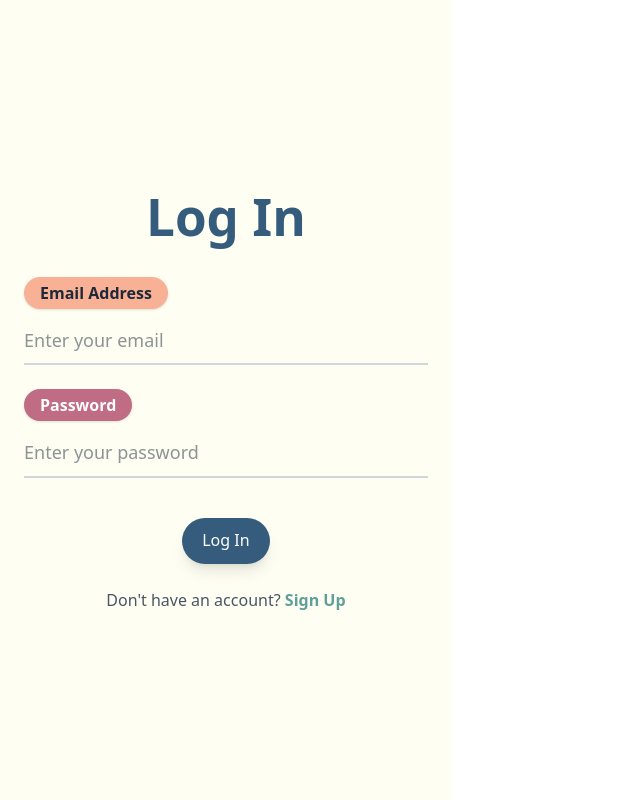
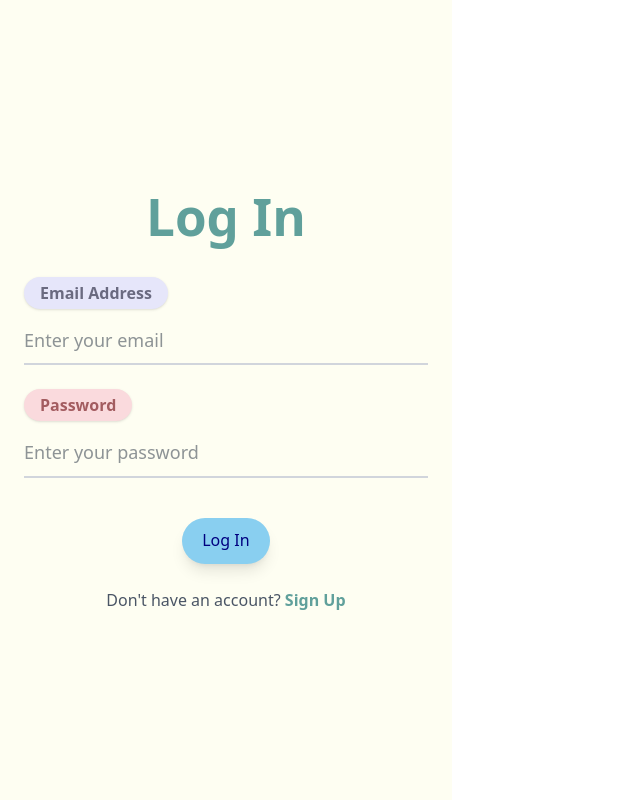
Before and after one commit to jobsy-1/jobsy-v1, a React (Vite) app: page /auth/login in a window 1280 px wide. Shown: the whole page, without its empty margins (0-640 px from the left). Built offline with nearby package versions, Linux system fonts and the light colour scheme.

Commit message:
women again

```diff
--- a/src/components/Header.jsx
+++ b/src/components/Header.jsx
@@ -90,7 +90,7 @@ function Header() {
             {/* Using Link for internal navigation */}
             <Link
               to="/signup"
-              className="bg-[#60a09b] text-white py-1 px-3 sm:py-2 sm:px-6 rounded-full text-sm sm:text-lg font-semibold hover:bg-[#8e82b4] transition-colors flex-shrink-0"
+              className="bg-[#89cff0] text-white py-1 px-3 sm:py-2 sm:px-6 rounded-full text-sm sm:text-lg font-semibold hover:bg-[#8e82b4] transition-colors flex-shrink-0"
             >
               {/* Use t() for button text */}
               {t('Get Started')}
--- a/src/pages/LoginPage.jsx
+++ b/src/pages/LoginPage.jsx
@@ -137,7 +137,7 @@ function LoginPage() {
     <div className="min-h-screen bg-[#fefef2] flex flex-col items-center justify-center p-6">
       <div className="w-full max-w-md">
         {/* Translate the page title */}
-        <h1 className="text-3xl font-bold text-center text-[#355C7D] mb-8">
+        <h1 className="text-3xl font-bold text-center text-[#60a09b] mb-8">
           {t('Log In')}
         </h1>
 
@@ -146,7 +146,7 @@ function LoginPage() {
           {/* Email Input */}
           <div>
             <label htmlFor="email" className="inline-block mb-2">
-              <span className="px-4 py-1 bg-[#F8B195] text-gray-800 font-semibold rounded-full shadow-sm inline-flex items-center justify-center cursor-pointer">
+              <span className="px-4 py-1 text-[#6A6A80] bg-[#E6E6FA] font-semibold rounded-full shadow-sm inline-flex items-center justify-center cursor-pointer">
                 {t('Email Address')} {/* Translate label */}
               </span>
             </label>
@@ -164,7 +164,7 @@ function LoginPage() {
           {/* Password Input */}
           <div>
             <label htmlFor="password" className="inline-block mb-2">
-               <span className="px-4 py-1 bg-[#C06C84] text-white font-semibold rounded-full shadow-sm inline-flex items-center justify-center cursor-pointer">
+               <span className="px-4 py-1 bg-[#FADADD] text-[#A35C60] font-semibold rounded-full shadow-sm inline-flex items-center justify-center cursor-pointer">
                 {t('Password')} {/* Translate label */}
                </span>
             </label>
@@ -184,7 +184,7 @@ function LoginPage() {
             <button
               type="submit"
               disabled={loading}
-              className={`py-3 px-8 border border-transparent rounded-full shadow-lg text-lg font-bold text-white bg-[#355C7D] hover:bg-[#456C9D] focus:outline-none focus:ring-2 focus:ring-offset-2 focus:ring-[#355C7D] transition duration-200 ease-in-out ${loading ? 'opacity-50 cursor-not-allowed' : ''}`}
+              className={`py-3 px-8 border border-transparent rounded-full shadow-lg text-lg font-bold text-[#000080] bg-[#89cff0] hover:bg-[#456C9D] focus:outline-none focus:ring-2 focus:ring-offset-2 focus:ring-[#355C7D] transition duration-200 ease-in-out ${loading ? 'opacity-50 cursor-not-allowed' : ''}`}
             >
               {/* Translate button text based on loading state */}
               {loading ? t('Logging In...') : t('Log In')}
--- a/src/pages/SignUpPage.jsx
+++ b/src/pages/SignUpPage.jsx
@@ -253,14 +253,14 @@ function SignUpPage() {
                   <button
                       type="button" // Use type="button" to prevent form submission
                       onClick={() => handleUserTypeSelect('hire')}
-                      className={`py-4 px-6 rounded-lg text-xl font-semibold transition-colors duration-300 ${formData.userType === 'hire' ? 'bg-[#60a09b] text-white' : 'bg-white text-[#60a09b] border border-[#60a09b] hover:bg-[#60a09b] hover:text-white'}`}
+                      className={`py-4 px-6 rounded-lg text-xl font-semibold transition-colors bg-[#e6e6fa] text-[#6a6a80] border border-[#60a09b] hover:bg-[#60a09b] hover:text-white`}
                   >
                       {t('I want to Hire People')} {/* Translate button text */}
                   </button>
                    <button
                       type="button" // Use type="button" to prevent form submission
                       onClick={() => handleUserTypeSelect('work')}
-                       className={`py-4 px-6 rounded-lg text-xl font-semibold transition-colors duration-300 ${formData.userType === 'work' ? 'bg-[#60a09b] text-white' : 'bg-white text-[#60a09b] border border-[#60a09b] hover:bg-[#60a09b] hover:text-white'}`}
+                       className={`py-4 px-6 rounded-lg text-xl font-semibold transition-colors bg-[#ffd1dc] text-[#880808] border border-[#60a09b] hover:bg-[#60a09b] hover:text-white`}
                   >
                       {t('I want to Find a Job')} {/* Translate button text */}
                   </button>
@@ -292,7 +292,7 @@ function SignUpPage() {
                <button
                  type="button"
                  onClick={handleBack}
-                 className="py-3 px-6 border border-transparent rounded-full shadow-lg text-lg font-bold text-gray-800 bg-gray-300 hover:bg-gray-400 focus:outline-none focus:ring-2 focus::ring-offset-2 focus:ring-gray-300 transition duration-200 ease-in-out"
+                 className="py-3 px-6 border border-transparent rounded-full shadow-lg text-lg font-bold text-[#880808] bg-[#ffd1dc] hover:bg-gray-400 focus:outline-none focus:ring-2 focus::ring-offset-2 focus:ring-gray-300 transition duration-200 ease-in-out"
                >
                  {t('Back')} {/* Translate button text */}
                </button>
@@ -316,7 +316,7 @@ function SignUpPage() {
               <button
                 type="submit" // Use type="submit" to trigger form submission
                 disabled={loading} // Disable button when loading
-                className={`py-3 px-6 border border-transparent rounded-full shadow-lg text-lg font-bold text-white bg-[#355C7D] hover:bg-[#456C9D] focus:outline-none focus:ring-2 focus:ring-offset-2 focus:ring-[#355C7D] transition duration-200 ease-in-out ${loading ? 'opacity-50 cursor-not-allowed' : ''} ml-auto`}
+                className={`py-3 px-6 border border-transparent rounded-full shadow-lg text-lg font-bold text-[#000080] bg-[#89cff0] hover:bg-[#456C9D] focus:outline-none focus:ring-2 focus:ring-offset-2 focus:ring-[#355C7D] transition duration-200 ease-in-out ${loading ? 'opacity-50 cursor-not-allowed' : ''} ml-auto`}
               >
                 {/* Translate button text based on loading state */}
                 {loading ? t('Registering...') : t('Complete Registration')}
```
